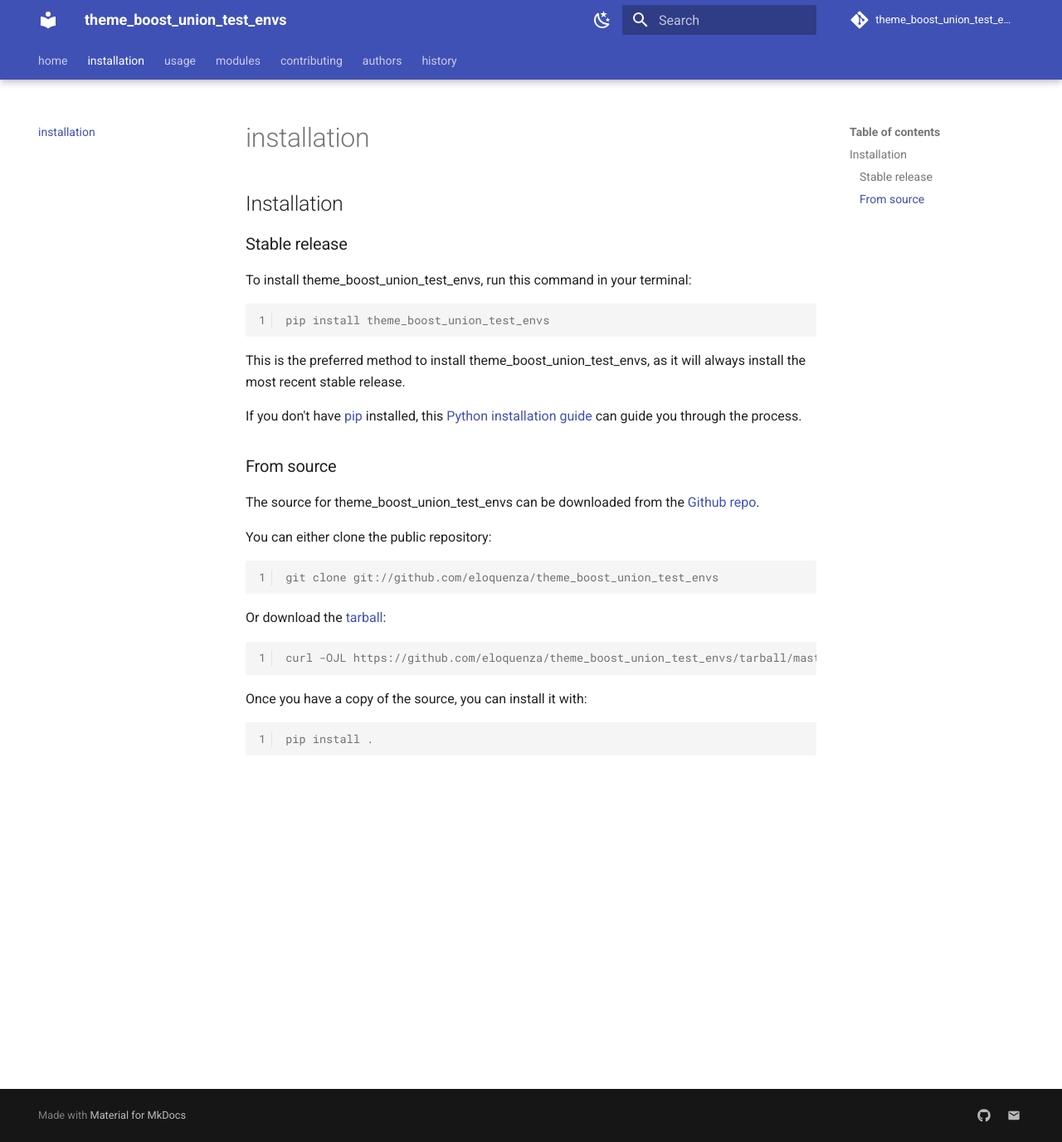
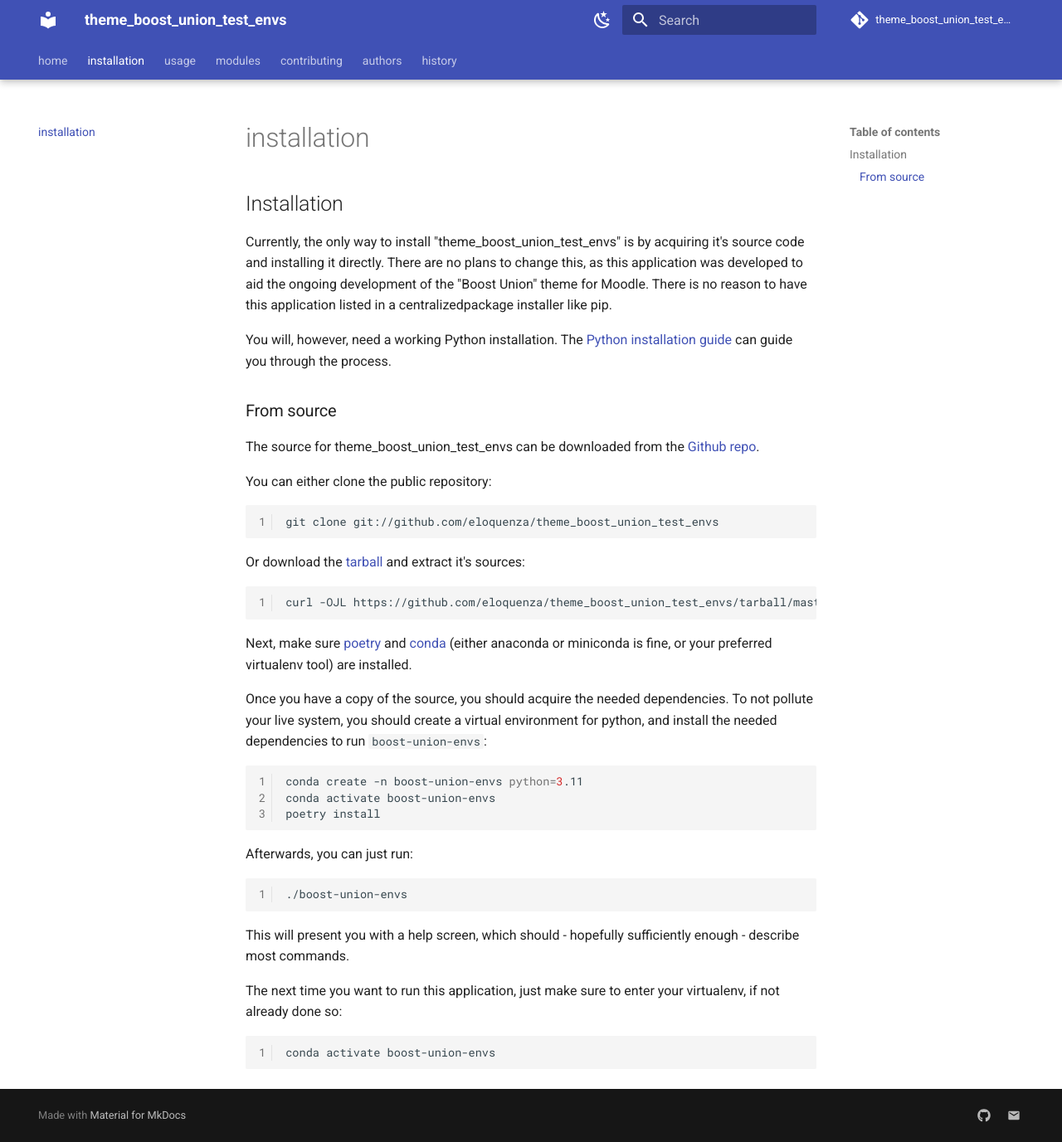
Before and after one commit to eloquenza/theme_boost_union_test_envs, an MkDocs documentation site: the page built from docs/installation.md, in a window 1280 px wide and 1377 px high. Shown: the whole window at 83% size. Built offline with MkDocs 1.6.1 and Material for MkDocs 9.7.7, drawn with Linux system fonts in a browser that asks for light colours; comment, search, counter and statistics services are not loaded; the version menu is left out.

Commit message:
docs: clarify pip release will not happen; describe further how to install script correct

````diff
--- a/docs/installation.md
+++ b/docs/installation.md
@@ -1,18 +1,11 @@
 # Installation
 
-## Stable release
+Currently, the only way to install "theme_boost_union_test_envs" is by acquiring it's source code and installing it directly.
+There are no plans to change this, as this application was developed to aid the ongoing development of the "Boost Union" theme for Moodle.
+There is no reason to have this application listed in a centralizedpackage installer like pip.
 
-To install theme_boost_union_test_envs, run this command in your
-terminal:
-
-``` console
-pip install theme_boost_union_test_envs
-```
-
-This is the preferred method to install theme_boost_union_test_envs, as it will always install the most recent stable release.
-
-If you don't have [pip][] installed, this [Python installation guide][]
-can guide you through the process.
+You will, however, need a working Python installation.
+The [Python installation guide][] can guide you through the process.
 
 ## From source
 
@@ -21,23 +14,42 @@
 
 You can either clone the public repository:
 
-``` console
+```shell
 git clone git://github.com/eloquenza/theme_boost_union_test_envs
 ```
 
-Or download the [tarball][]:
+Or download the [tarball][] and extract it's sources:
 
-``` console
+```shell
 curl -OJL https://github.com/eloquenza/theme_boost_union_test_envs/tarball/master
 ```
 
-Once you have a copy of the source, you can install it with:
+Next, make sure [poetry](https://python-poetry.org/docs/) and [conda](https://docs.conda.io/projects/miniconda/en/latest/) (either anaconda or miniconda is fine, or your preferred virtualenv tool) are installed.
 
-``` console
-pip install .
+Once you have a copy of the source, you should acquire the needed dependencies.
+To not pollute your live system, you should create a virtual environment for python, and install the needed dependencies to run `boost-union-envs`:
+
+```shell
+conda create -n boost-union-envs python=3.11
+conda activate boost-union-envs
+poetry install
 ```
 
-  [pip]: https://pip.pypa.io
+Afterwards, you can just run:
+
+```shell
+./boost-union-envs
+```
+
+This will present you with a help screen, which should - hopefully sufficiently enough - describe most commands.
+
+The next time you want to run this application, just make sure to enter your virtualenv, if not already done so:
+
+```shell
+conda activate boost-union-envs
+```
+
+
   [Python installation guide]: http://docs.python-guide.org/en/latest/starting/installation/
   [Github repo]: https://github.com/eloquenza/theme_boost_union_test_envs
   [tarball]: https://github.com/eloquenza/theme_boost_union_test_envs/tarball/master
````
